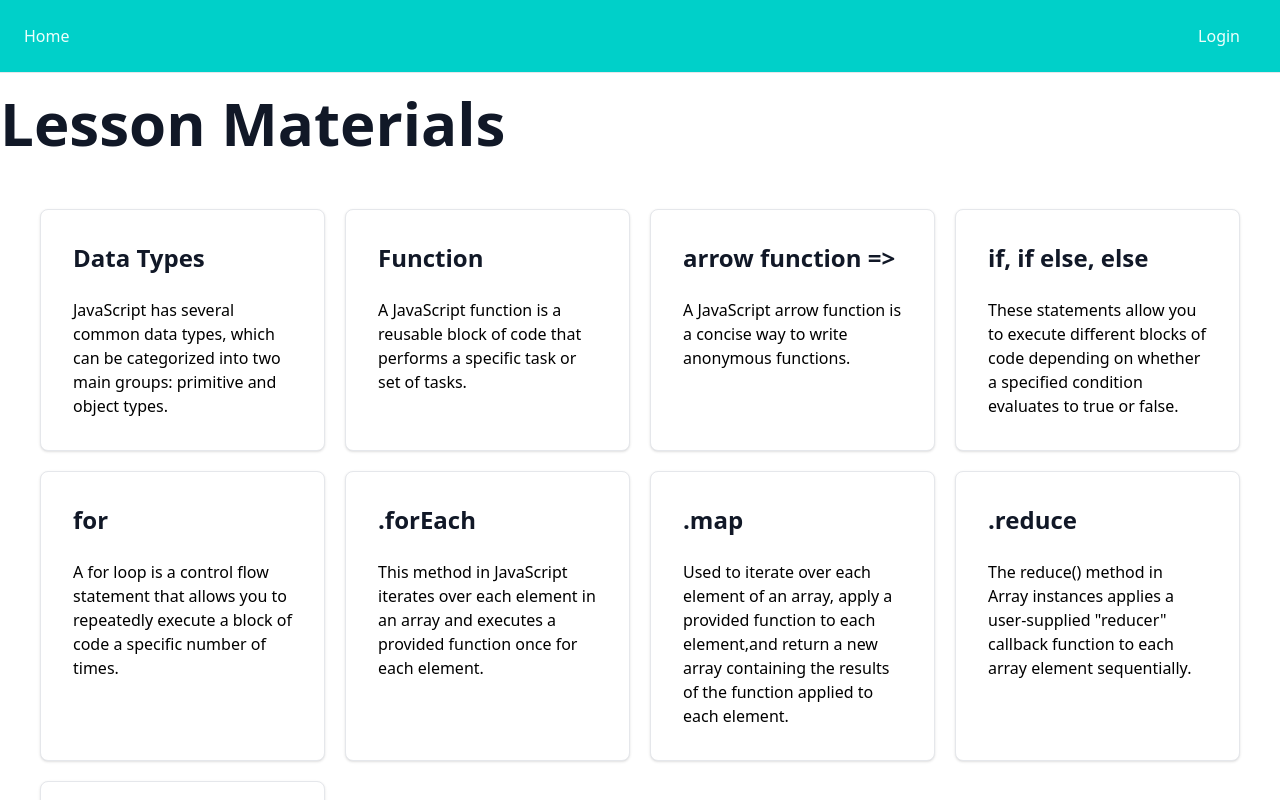
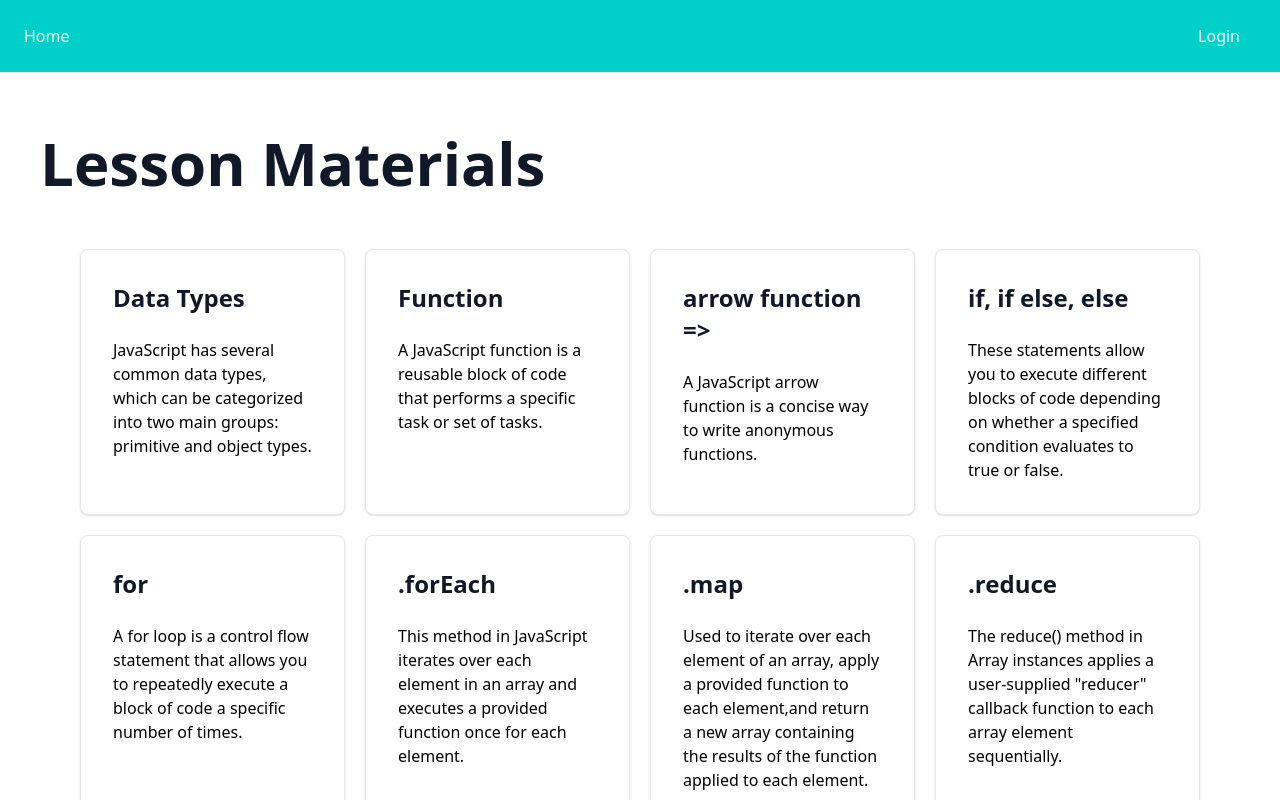
Before and after one commit to spencer-rangle/fundamentals-practice-1, a React (Create React App) app: page / in a window 1280 px wide. Shown: the top 800 px of the page. Built offline with nearby package versions, Linux system fonts and the light colour scheme.

Commit message:
adding padding to homepage

```diff
--- a/src/components/Home/HomePage.js
+++ b/src/components/Home/HomePage.js
@@ -2,7 +2,7 @@ import MaterialsSection from '../MaterialsSection/MaterialsSection'
 
 const HomePage = () => {
   return (
-    <div>
+    <div className="p-10">
       {/* <h2>Participants</h2> */}
       {/*
           The ParticipantPage was to showcase work done by contributors
```
